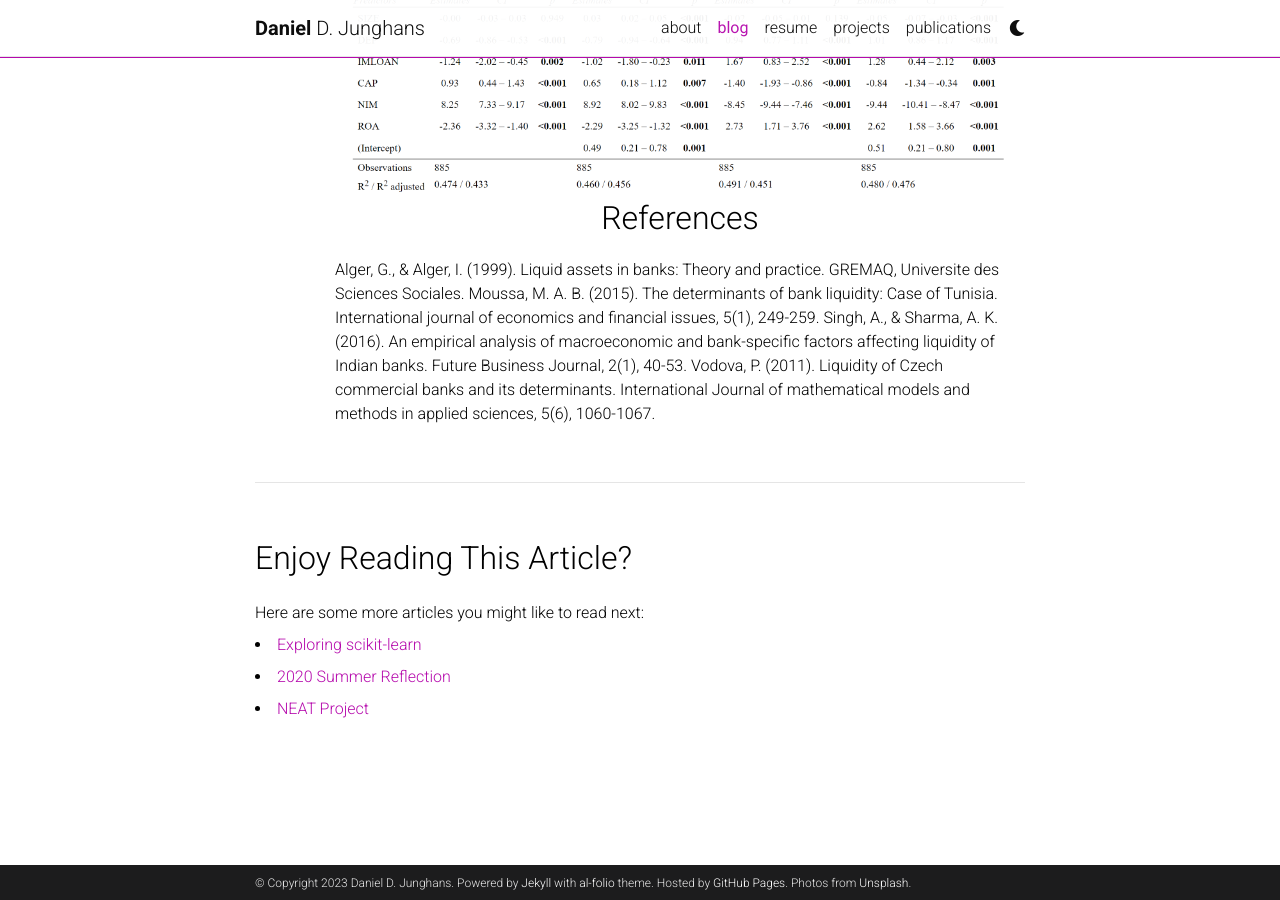
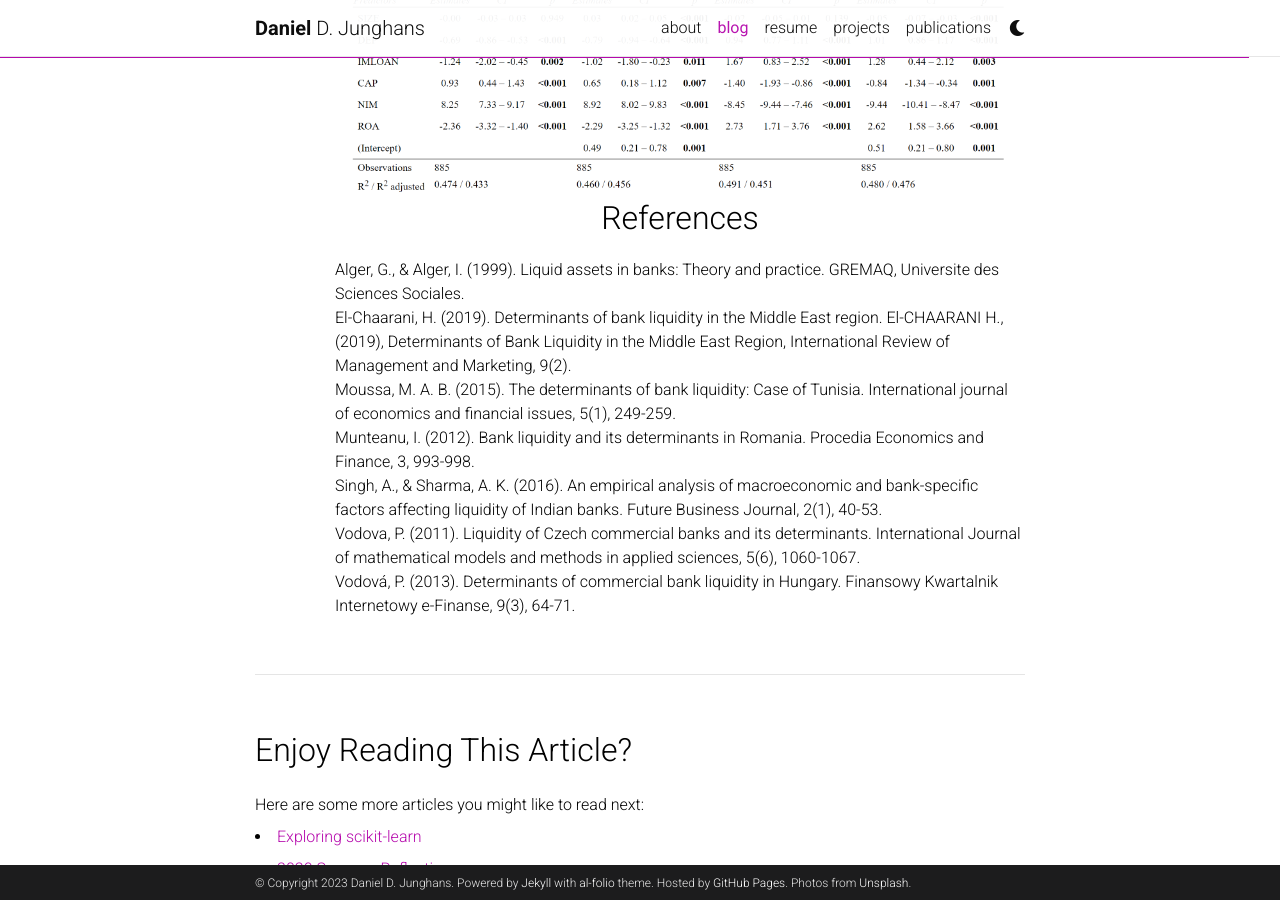
Before and after one commit to DanielJunghans/danieljunghans.github.io, a Jekyll site: the page built from _posts/2023-10-15-Liquidity.md, in a window 1280 px wide and 900 px high, scrolled down 3684 px. Built offline with Jekyll 4.4.1, drawn with Linux system fonts in a browser that asks for light colours; comment, search, counter and statistics services are not loaded; a style sheet for code colours, icons or effects is not loaded.

Commit message:
references

```diff
--- a/_posts/2023-10-15-Liquidity.md
+++ b/_posts/2023-10-15-Liquidity.md
@@ -104,9 +104,15 @@ The fixed effect models concluded that DEP, IMLOAN, CAP, NIM, and ROA significan
 <p style="text-align: center;"><font size="+3">References</font></p>
 
 Alger, G., & Alger, I. (1999). Liquid assets in banks: Theory and practice. GREMAQ, Universite des Sciences Sociales.
-
+<br />
+El-Chaarani, H. (2019). Determinants of bank liquidity in the Middle East region. El-CHAARANI H.,(2019), Determinants of Bank Liquidity in the Middle East Region, International Review of Management and Marketing, 9(2).
+<br />
 Moussa, M. A. B. (2015). The determinants of bank liquidity: Case of Tunisia. International journal of economics and financial issues, 5(1), 249-259.
-
+<br />
+Munteanu, I. (2012). Bank liquidity and its determinants in Romania. Procedia Economics and Finance, 3, 993-998.
+<br />
 Singh, A., & Sharma, A. K. (2016). An empirical analysis of macroeconomic and bank-specific factors affecting liquidity of Indian banks. Future Business Journal, 2(1), 40-53.
-
+<br />
 Vodova, P. (2011). Liquidity of Czech commercial banks and its determinants. International Journal of mathematical models and methods in applied sciences, 5(6), 1060-1067.
+<br />
+Vodová, P. (2013). Determinants of commercial bank liquidity in Hungary. Finansowy Kwartalnik Internetowy e-Finanse, 9(3), 64-71.
```
